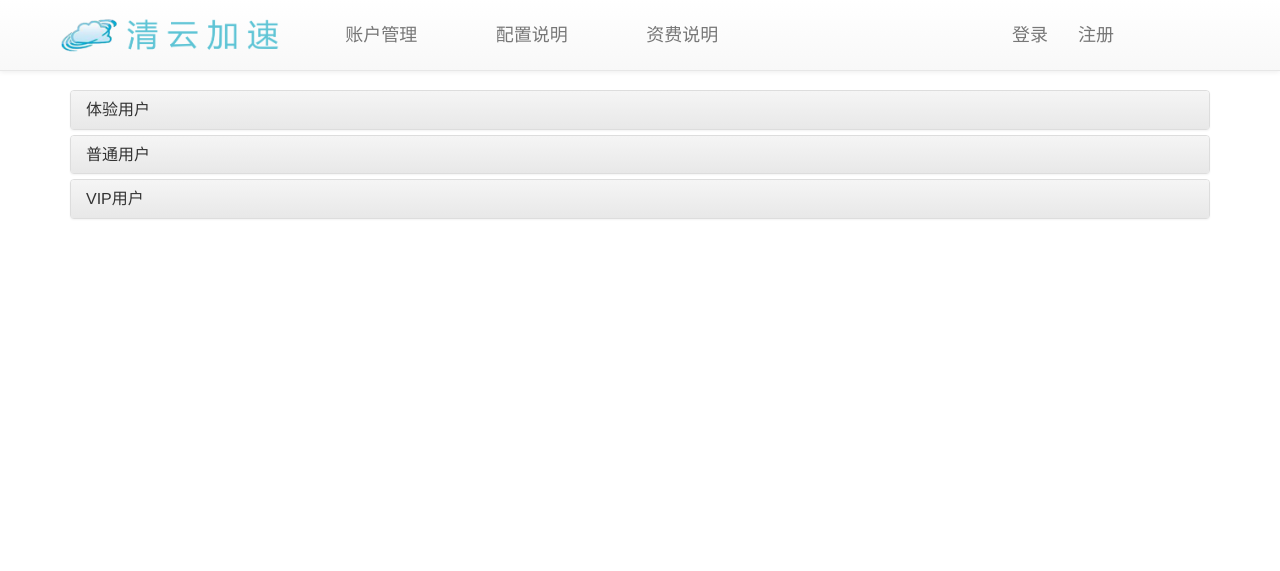
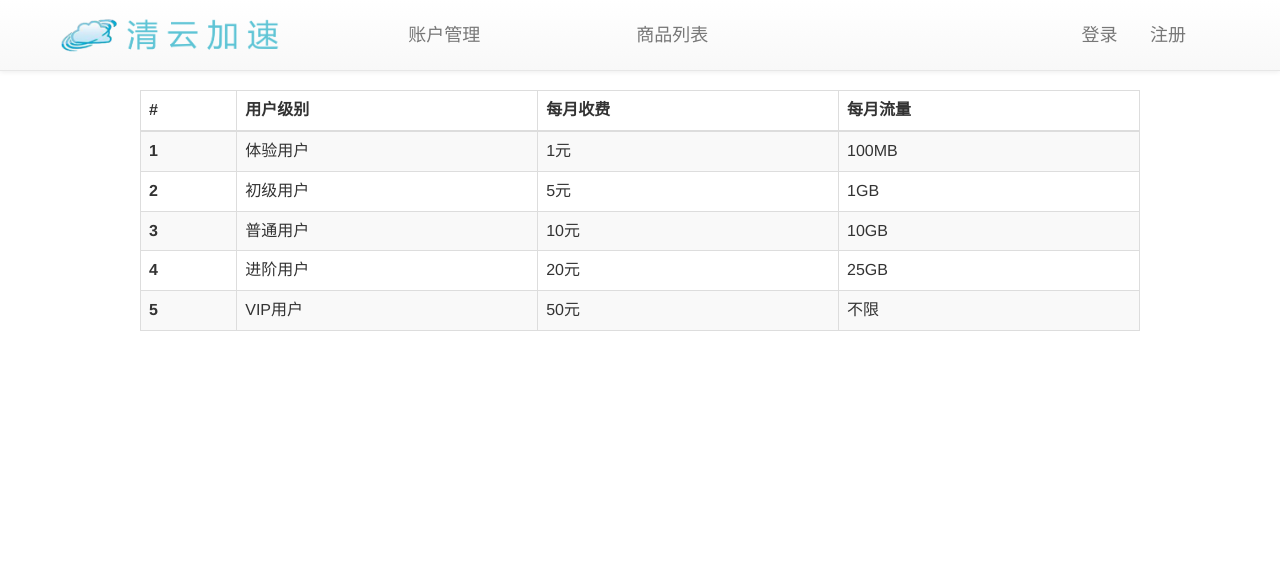
Before and after one commit to flyz1360/scholarcloud, a Django app: template templates/accoutTypes.html in a window 1280 px wide. Shown: the top 571 px of the page. Run offline with Django 3.2, Linux system fonts and the light colour scheme; the template is opened without the code that fills it, so the values that code supplies are empty; parts of the project's set-up code (start-up, migrations or seed data) failed here and were passed over; some libraries are stand-ins or nearby versions.

Commit message:
添加商品说明

```diff
--- a/djangowebsite/urls.py
+++ b/djangowebsite/urls.py
@@ -30,10 +30,4 @@ urlpatterns = patterns('thuproxy.views',
                        ('^inputDcode/$', 'inputDcode'),
                        ('^accoutTypes/$', 'accoutTypes'),
                        (r'^admin/', include(admin.site.urls)),
-
-                       (r'^paypal/ipnListener$', 'ipn_listener'),
-
-                       (r'^cancel_checkout$',"cancel_checkout"),
-                       (r'^finish_checkout$',"finish_checkout"),
-
 )
--- a/static/css/base.css
+++ b/static/css/base.css
@@ -21,12 +21,18 @@ body {
 }
 
 .navbar {
+  text-align: center;
   padding: 10px 0px;
   font-size: 18px;
 }
 
 .navbar-brand {
     padding: 0px 50px  0px 0px;
+}
+
+.navbar-nav>li>a {
+  padding-left: 0px;
+  padding-right: 0px;
 }
 
 /* Sticky footer styles
--- a/templates/accoutTypes.html
+++ b/templates/accoutTypes.html
@@ -1,74 +1,18 @@
 {% extends "base.html" %}
 {% block content %}
-<div class="panel-group" id="accordion" role="tablist" aria-multiselectable="true" style="margin-bottom: 60px">
-  <div class="panel panel-default">
-    <div class="panel-heading" role="tab" id="headingOne">
-      <h4 class="panel-title">
-        <a class="collapsed" role="button" data-toggle="collapse" data-parent="#accordion" href="#collapseOne" aria-expanded="false" aria-controls="collapseOne">
-          体验用户
-        </a>
-      </h4>
+    <div style="width: 1000px; margin-left: auto;margin-right: auto">
+        <table class="table table-bordered table-striped">
+            <thead>
+                <tr ><th>#</th><th>用户级别</th><th>每月收费</th><th>每月流量</th></tr>
+            </thead>
+            <tbody>
+                <tr><th>1</th><td>体验用户</td><td>1元</td><td>100MB</td></tr>
+                <tr><th>2</th><td>初级用户</td><td>5元</td><td>1GB</td></tr>
+                <tr><th>3</th><td>普通用户</td><td>10元</td><td>10GB</td></tr>
+                <tr><th>4</th><td>进阶用户</td><td>20元</td><td>25GB</td></tr>
+                <tr><th>5</th><td>VIP用户</td><td>50元</td><td>不限</td></tr>
+            </tbody>
+        </table>
     </div>
-    <div id="collapseOne" class="panel-collapse collapse" role="tabpanel" aria-labelledby="headingOne">
-      <div class="panel-body">
-          <p>
-            每月流量：1GB。
-          </p>
-          <p>
-            连接数：1.
-          </p>
-          <p>
-            每月资费：2元。
-          </p>
-      </div>
-    </div>
-  </div>
-
-  <div class="panel panel-default">
-    <div class="panel-heading" role="tab" id="headingTwo">
-      <h4 class="panel-title">
-        <a class="collapsed" role="button" data-toggle="collapse" data-parent="#accordion" href="#collapseTwo" aria-expanded="false" aria-controls="collapseTwo">
-          普通用户
-        </a>
-      </h4>
-    </div>
-    <div id="collapseTwo" class="panel-collapse collapse" role="tabpanel" aria-labelledby="headingTwo">
-      <div class="panel-body">
-          <p>
-            每月流量：10G。
-          </p>
-          <p>
-            连接数：5。
-          </p>
-          <p>
-            每月资费：10元。
-          </p>
-      </div>
-    </div>
-  </div>
-
-  <div class="panel panel-default">
-    <div class="panel-heading" role="tab" id="headingThree">
-      <h4 class="panel-title">
-        <a class="collapsed" role="button" data-toggle="collapse" data-parent="#accordion" href="#collapseThree" aria-expanded="false" aria-controls="collapseThree">
-          VIP用户
-        </a>
-      </h4>
-    </div>
-    <div id="collapseThree" class="panel-collapse collapse" role="tabpanel" aria-labelledby="headingThree">
-      <div class="panel-body">
-          <p>
-            每月流量：不限。
-          </p>
-          <p>
-            连接数：不限。
-          </p>
-          <p>
-            每月资费：50元。
-          </p>
-      </div>
-    </div>
-  </div>
-</div>
 
 {% endblock %}
--- a/templates/base.html
+++ b/templates/base.html
@@ -61,9 +61,9 @@
 
         <div id="navbar" class="navbar-collapse collapse">
             <ul class="nav navbar-nav navbar-middle" style="width: 40%">
-                <li {% if pageName == "homepage" %}class="active"{% endif %} style="width: 33%"><a href="/homepage">账户管理</a></li>
-                <li {% if pageName == "guide" %}class="active"{% endif %} style="width: 33%"><a href="/guide">配置说明</a></li>
-                <li {% if pageName == "accoutType" %}class="active"{% endif %} style="width: 33%"><a href="/accoutTypes">资费说明</a></li>
+                <li {% if pageName == "homepage" %}class="active"{% endif %} style="width: 50%"><a href="/homepage">账户管理</a></li>
+{#                <li {% if pageName == "guide" %}class="active"{% endif %} style="width: 33%"><a href="/guide">配置说明</a></li>#}
+                <li {% if pageName == "accoutTypes" %}class="active"{% endif %} style="width: 50%"><a href="/accoutTypes">商品列表</a></li>
             </ul>
 
             <ul class="nav navbar-nav navbar-right"  style="width: 20%">
@@ -74,13 +74,14 @@
                         <span class="caret"></span>
                       </a>
                       <ul class="dropdown-menu" aria-labelledby="drop3">
-                        <li style="width: 50%"><a href="/logout">登出</a></li>
-                        <li style="width: 50%"><a href="/homepage">账户管理</a></li>
+                        <li ><a href="/logout">登出</a></li>
+                        <li ><a href="/homepage">账户管理</a></li>
                       </ul>
                     </li>
                 {% else %}
-                    <li><a href="/login">登录</a></li>
-                    <li><a href="/register">注册</a></li>
+                    <li style="width: 30%"><p></p></li>
+                    <li style="width: 30%"><a href="/login">登录</a></li>
+                    <li style="width: 30%"><a href="/register">注册</a></li>
                 {% endif %}
             </ul>
         </div><!--/.nav-collapse -->
--- a/templates/index.html
+++ b/templates/index.html
@@ -58,8 +58,8 @@
                     <div class="col-md-1"></div>
                     <img class="img-center col-md-5" src="/static/imgs/intro2.jpg">
                     <div class="col-md-5 " style="margin-top: 10px; ">
-                        <strong>清云学术代理</strong>
-                        <p>清云学术代理是一款专业的定制化代理服务，支持加速访问国内、国外各大学术网站，加速学术资源下载。通过优质的带宽线路，实时的负载均衡，有效的加密算法，保障您访问学术资源的便捷和安全。无论您使用什么网络，我们均能最大化地提升您的下载效率。
+                        <strong>清云加速器</strong>
+                        <p>清云加速器是一款专业的定制化加速服务，支持加速访问国内、国外各大学术网站，加速学术资源下载。通过优质的带宽线路，实时的负载均衡，有效的加密算法，保障您访问学术资源的便捷和安全。无论您使用什么网络，我们均能最大化地提升您的下载效率。
                         </p>
                     </div>
 
```
Also changed, not shown: thuproxy/views.py (+0 -37 lines).
